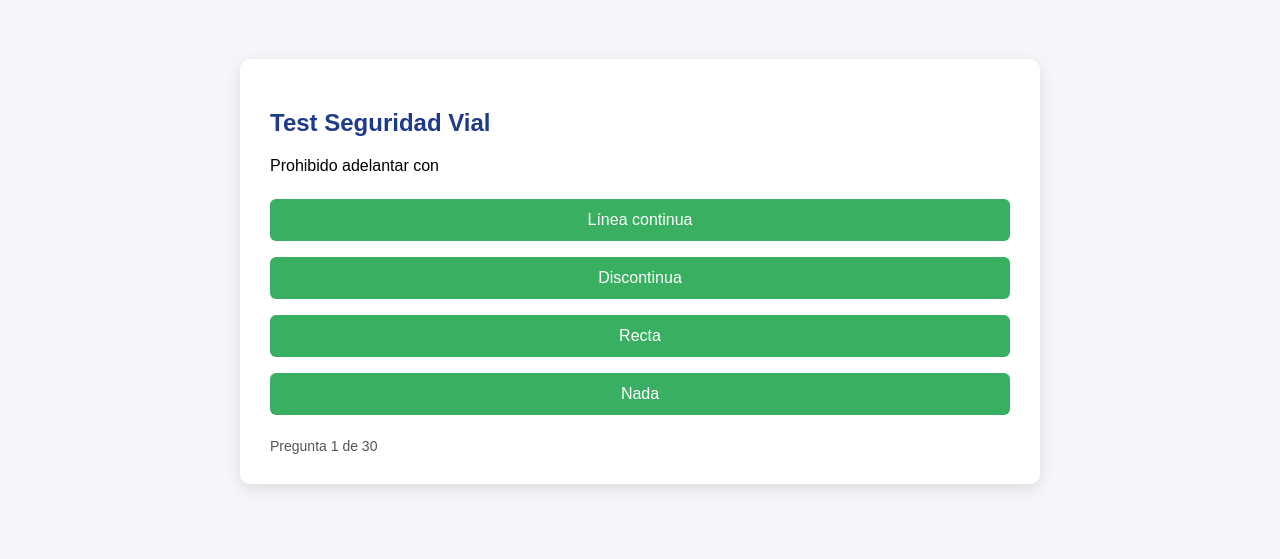
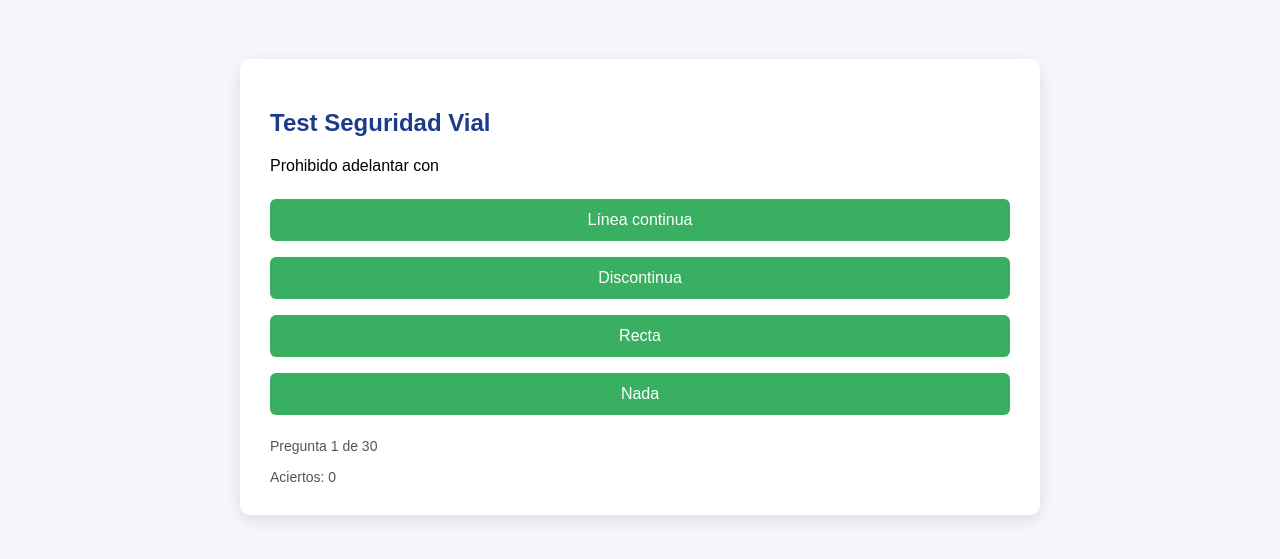
Before and after one commit to MiAnCaDev/trivial-autoescuela, a plain HTML site: page index.html in a window 1280 px wide. Shown: the part 109-668 px from the top of the page. Drawn offline with Linux system fonts and the light colour scheme.

Commit message:
Update index.html

```diff
--- a/index.html
+++ b/index.html
@@ -104,6 +104,7 @@ button:hover{
         <p id="question"></p>
         <div id="answers"></div>
         <div class="progress" id="progress"></div>
+        <div class="progress" id="scoreLive"></div>
     </div>
 </div>
 
@@ -112,6 +113,8 @@ button:hover{
 let questions = [];
 let current = 0;
 let score = 0;
+
+document.getElementById("scoreLive").innerText = "Aciertos: " + score;
 
 fetch("preguntas.json")
 .then(res => res.json())
```
